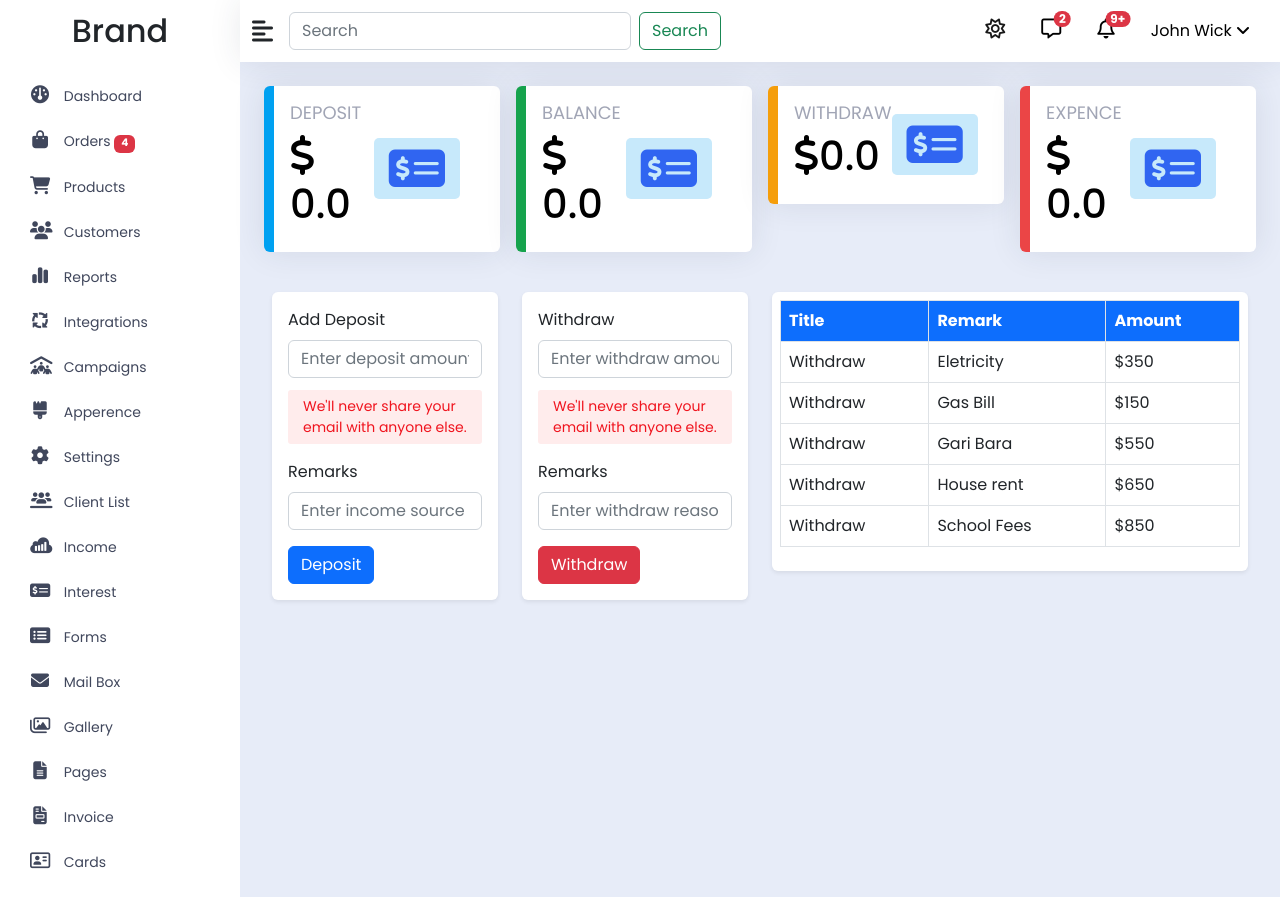
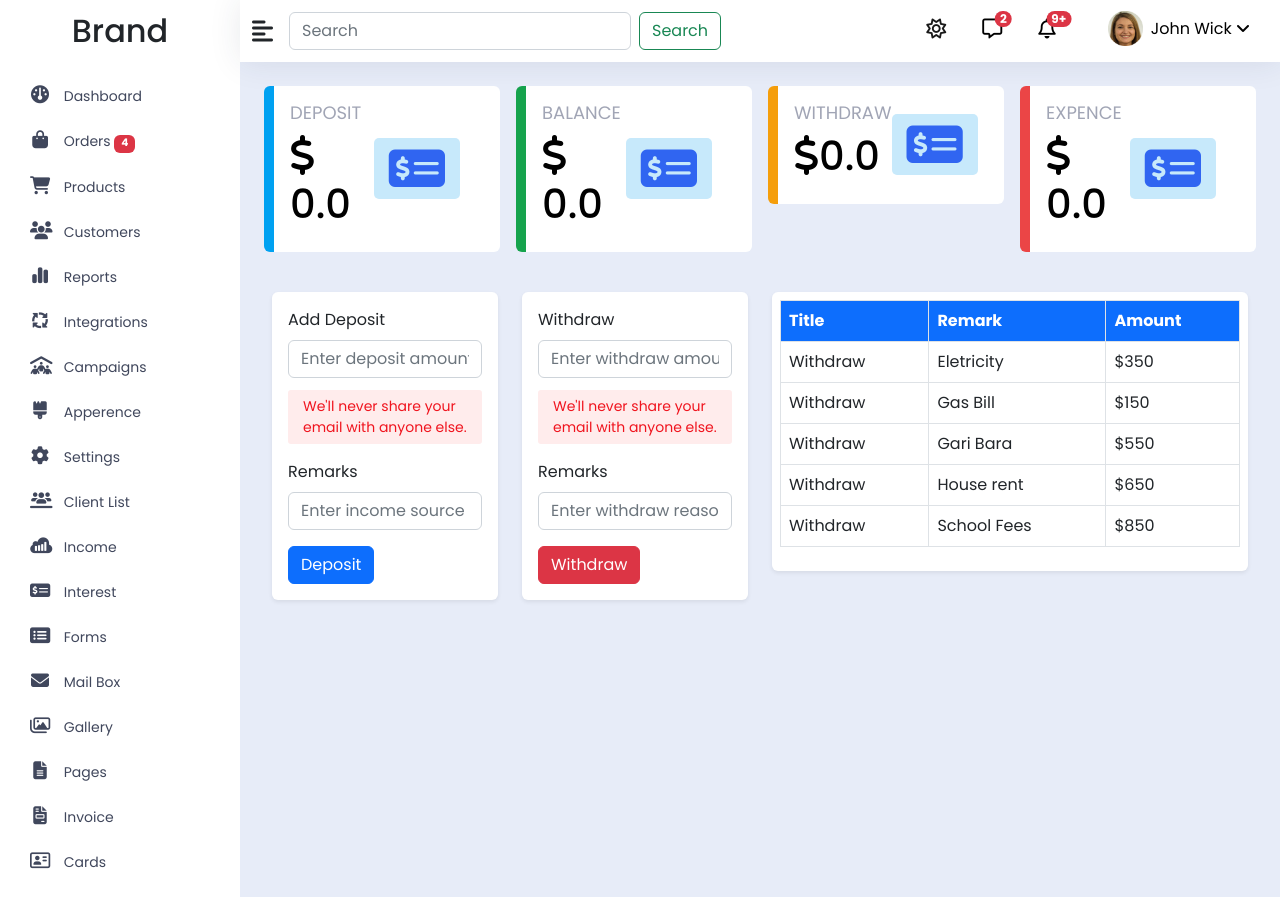
Before and after one commit to forhad555/sylhet-net, a plain HTML site: page index.html in a window 1280 px wide. Drawn offline with nearby package versions, Linux system fonts and the light colour scheme.

Commit message:
profile updated

```diff
--- a/bank.css
+++ b/bank.css
@@ -245,7 +245,6 @@
     background-color: #ffffff;
     color: #000000;
     border-left: 10px solid #00a1f1;
-    box-shadow: 0 0 2rem 0 rgba(41,48,66,.1);
 }
 
 .deposit-box-content h5 {
@@ -271,7 +270,6 @@
     background-color: #ffffff;
     color: #000000;
     border-left:10px solid #F59E0B;
-    box-shadow: 0 0 2rem 0 rgba(41,48,66,.1);
 }
 
 .withdraw-box-content h5 {
@@ -294,14 +292,12 @@
     background-color: #ffffff;
     color:#000000;
     border-left: 10px solid #16A34D;
-    box-shadow: 0 0 2rem 0 rgba(41,48,66,.1);
 }
 
 .expence-box {
     background-color: #ffffff;
     color:#000000;
     border-left: 10px solid #EB4546;
-    box-shadow: 0 0 2rem 0 rgba(41,48,66,.1);
 }
 
 .deposit-form {
--- a/index.html
+++ b/index.html
@@ -235,9 +235,16 @@
                   </ul>
                 </li>
                 <li class="nav-item dropdown">
-                  <a class="nav-link dropdown-toggle" href="#" role="button" data-bs-toggle="dropdown" aria-expanded="false">
-                    John Wick <i class="fa-solid fa-angle-down" style="font-size: 16px;"></i>
-                  </a>
+                  <a class="nav-link dropdown-toggle py-0" href="#" role="button" data-bs-toggle="dropdown" aria-expanded="false">
+                    <div class="d-flex">
+                      <div class="me-2 ms-3">
+                        <img src="img/profile.png" alt="" width="35px" height="35px">
+                      </div>
+                      <div class="my-auto">
+                      John Wick <i class="fa-solid fa-angle-down" style="font-size: 16px;"></i>
+                      </div>
+                    </div>
+                 </a>
                   <ul class="dropdown-menu shadow-lg user-drop-menu">
                     <li><a class="dropdown-item" href="#"><i class="fa-solid fa-gear"></i> Settings</a></li>
                     <li><a class="dropdown-item" href="#"><i class="fa-regular fa-message"></i> My Messages</a></li>
```
Also changed, not shown: img/profile.png (added).
